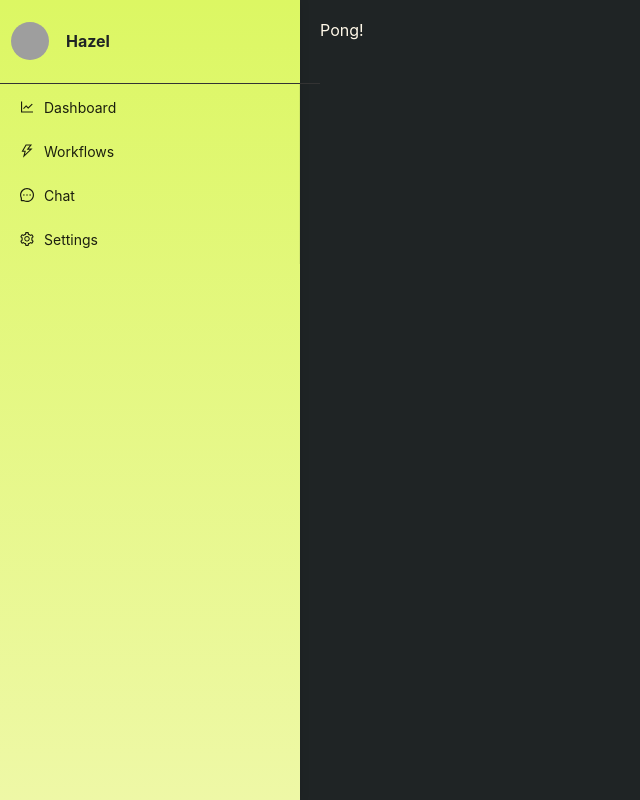
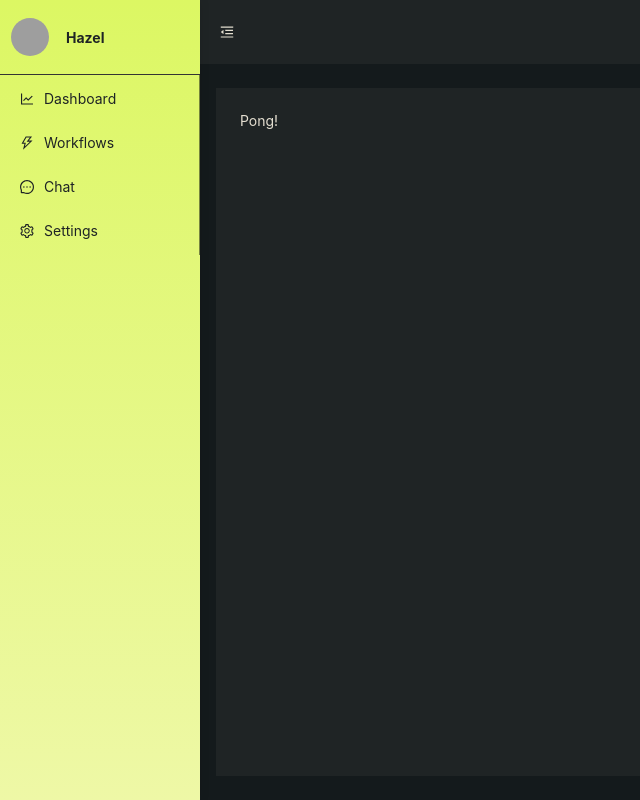
Before and after one commit to tacosontitan/project-odin, a React (Create React App) app: page / in a window 1280 px wide. Shown: the whole page, without its empty margins (0-640 px from the left). Built offline with nearby package versions, Linux system fonts and the light colour scheme; grey boxes are pictures that could not be loaded.

Commit message:
Opted for ant layout.

```diff
--- a/src/App.tsx
+++ b/src/App.tsx
@@ -1,11 +1,27 @@
+import { ConfigProvider } from 'antd';
 import './App.scss';
 import DashboardLayout from './components/layouts/DashboardLayout';
 
 function App() {
   return (
-    <DashboardLayout>
-      <span>Pong!</span>
-    </DashboardLayout>
+    <ConfigProvider
+      theme={{
+        token: {
+          colorPrimary: '#DCF763',
+          colorBgBase: '#1F2425',
+          colorBgContainer: '#1F2425',
+          colorError: '#FF7C7C',
+          colorWarning: '#FFED75',
+          colorSuccess: '#BAF2B1',
+          colorInfo: '#97ECFF',
+          colorTextBase: '#FFF8E8'
+        },
+      }}
+    >
+      <DashboardLayout>
+        <span>Pong!</span>
+      </DashboardLayout>
+    </ConfigProvider>
   );
 }
 
--- a/src/components/layouts/DashboardLayout.tsx
+++ b/src/components/layouts/DashboardLayout.tsx
@@ -1,18 +1,43 @@
-import * as React from 'react'
+import { MenuFoldOutlined, MenuUnfoldOutlined } from '@ant-design/icons';
+import { theme } from 'antd';
+import Layout, { Content, Header } from 'antd/es/layout/layout';
+import Sider from 'antd/es/layout/Sider';
+import React, { useState } from 'react';
 import LeftNav from '../left-nav/LeftNav';
 import './DashboardLayout.scss'
 import { DashboardLayoutProps } from './DashboardLayoutProps';
 
 const DashboardLayout: React.FunctionComponent<DashboardLayoutProps> = (props: DashboardLayoutProps) => {
+    const [collapsed, setCollapsed] = useState(false);
+    const {
+        token: { colorBgContainer },
+    } = theme.useToken();
     return <>
-        <div className="dashboard">
-            <LeftNav />
-            <div className="dashboard-content">
-                {props.children}
-            </div>
-        </div>
+        <Layout className="dashboard">
+            <Sider trigger={null} collapsible collapsed={collapsed}>
+                <div className="logo" />
+                <LeftNav collapsed={collapsed} />
+            </Sider>
+            <Layout className="site-layout">
+                <Header style={{ padding: 0, paddingLeft: 20, background: colorBgContainer }}>
+                    {React.createElement(collapsed ? MenuUnfoldOutlined : MenuFoldOutlined, {
+                        className: 'trigger',
+                        onClick: () => setCollapsed(!collapsed),
+                    })}
+                </Header>
+                <Content
+                    style={{
+                        margin: '24px 16px',
+                        padding: 24,
+                        minHeight: 280,
+                        background: colorBgContainer,
+                    }}
+                >
+                    {props.children}
+                </Content>
+            </Layout>
+        </Layout>
     </>
 }
 
-
 export default DashboardLayout;
--- a/src/components/left-nav/LeftNav.scss
+++ b/src/components/left-nav/LeftNav.scss
@@ -1,6 +1,5 @@
 .left-nav {
     height: 100%;
-    width: 300px;
     box-shadow: 0 0 10px 0 rgba(0, 0, 0, 0.1);
     color: #1F2425;
 }
--- a/src/components/left-nav/LeftNav.tsx
+++ b/src/components/left-nav/LeftNav.tsx
@@ -2,25 +2,18 @@ import React from 'react';
 import './LeftNav.scss';
 import UserCard from './user-card/UserCard';
 import LinkList from './link-list/LinkList';
+import { LeftNavProps } from './LeftNavProps';
 
 /**
  * Defines the common left navigation component.
  */
-class LeftNav extends React.Component {
-
-    /**
-     * Renders the left navigation component.
-     * @returns The left navigation component.
-     * @override
-     */
-    override render() {
-        return (
-            <div className="left-nav bg-primary-gradient">
-                <UserCard/>
-                <LinkList/>
-            </div>
-        );
-    }
+const LeftNav: React.FunctionComponent<LeftNavProps> = (props: LeftNavProps) => {
+    return <>
+        <div className="left-nav bg-primary-gradient">
+            <UserCard collapsed={props.collapsed} />
+            <LinkList />
+        </div>
+    </>
 }
 
 export default LeftNav;
--- /dev/null
+++ b/src/components/left-nav/LeftNavProps.ts
@@ -0,0 +1,3 @@
+export interface LeftNavProps {
+    collapsed: boolean;
+}
--- a/src/components/left-nav/link-list/LinkList.scss
+++ b/src/components/left-nav/link-list/LinkList.scss
@@ -1,4 +1,8 @@
 .link-list {
+    .ant-menu-item {
+        color: #1F2425;
+    }
+
     .ant-menu-item-selected {
         background-color: rgba(0, 0, 0, 0.25);
         color: #FFF8E8;
--- a/src/components/left-nav/link-list/LinkList.tsx
+++ b/src/components/left-nav/link-list/LinkList.tsx
@@ -12,8 +12,7 @@ type MenuItem = Required<MenuProps>['items'][number];
 class LinkList extends React.Component {
     items: MenuItem[];
     constructor() {
-        let props = {};
-        super(props);
+        super({});
         this.items = [
             this.getItem('Dashboard', 'dashboard', <LineChartOutlined />),
             this.getItem('Workflows', 'workflows', <ThunderboltOutlined />),
--- a/src/components/left-nav/user-card/UserCard.scss
+++ b/src/components/left-nav/user-card/UserCard.scss
@@ -2,6 +2,10 @@
     padding: 10px;
     width: 100%;
     border-bottom: 1px solid #333;
+
+    &.collapsed {
+        padding-left: 20px !important;
+    }
 
     .user-card * {
         font-family: 'Montserrat', sans-serif;
--- a/src/components/left-nav/user-card/UserCard.tsx
+++ b/src/components/left-nav/user-card/UserCard.tsx
@@ -1,26 +1,20 @@
-import React from 'react';
+import React, { useState } from 'react';
 import './UserCard.scss';
 import { Avatar, Space } from 'antd';
+import { UserCardProps } from './UserCardProps';
 
 /**
  * Defines the user card component.
  */
-class UserCard extends React.Component {
-    /**
-     * Renders the user card component.
-     * @returns The user card component.
-     * @override
-     */
-    override render() {
-        return (
-            <Space className="user-card" wrap size={16}>
-                <Avatar size="large" src={`https://picsum.photos/200?random=${Math.floor(Math.random() * 9999)}`}>
-                    H
-                </Avatar>
-                <h4>Hazel</h4>
-            </Space>
-        );
-    }
+const UserCard: React.FunctionComponent<UserCardProps> = (props: UserCardProps) => {
+    return <>
+        <Space className={props.collapsed ? "user-card collapsed" : "user-card"} wrap size={16}>
+            <Avatar size="large" src="https://avatars.githubusercontent.com/u/65432314?v=4">
+                H
+            </Avatar>
+            {props.collapsed ? null : <h4>Hazel</h4>}
+        </Space>
+    </>
 }
 
 export default UserCard;
--- /dev/null
+++ b/src/components/left-nav/user-card/UserCardProps.ts
@@ -0,0 +1,3 @@
+export interface UserCardProps {
+    collapsed: boolean;
+}
```
